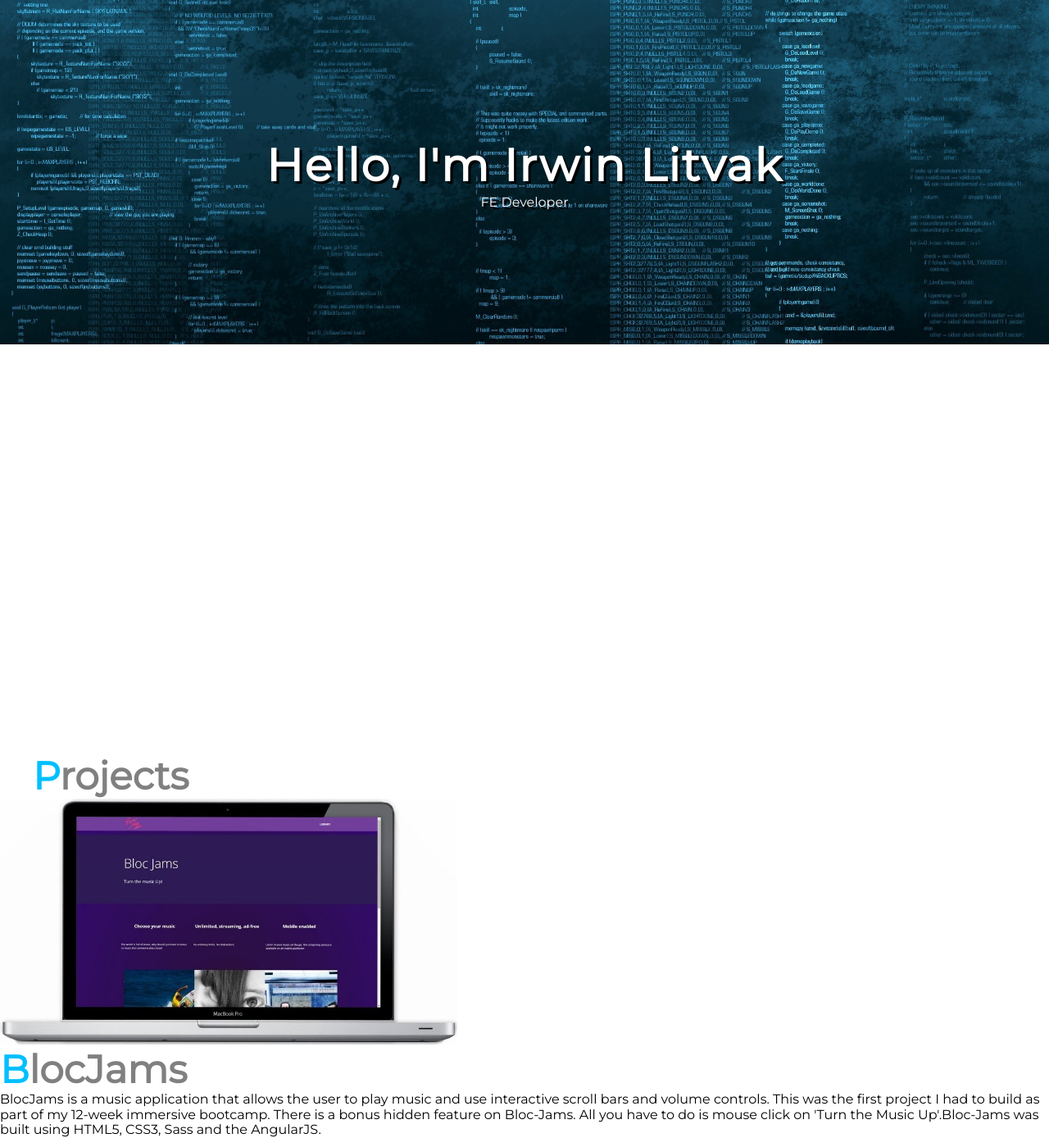
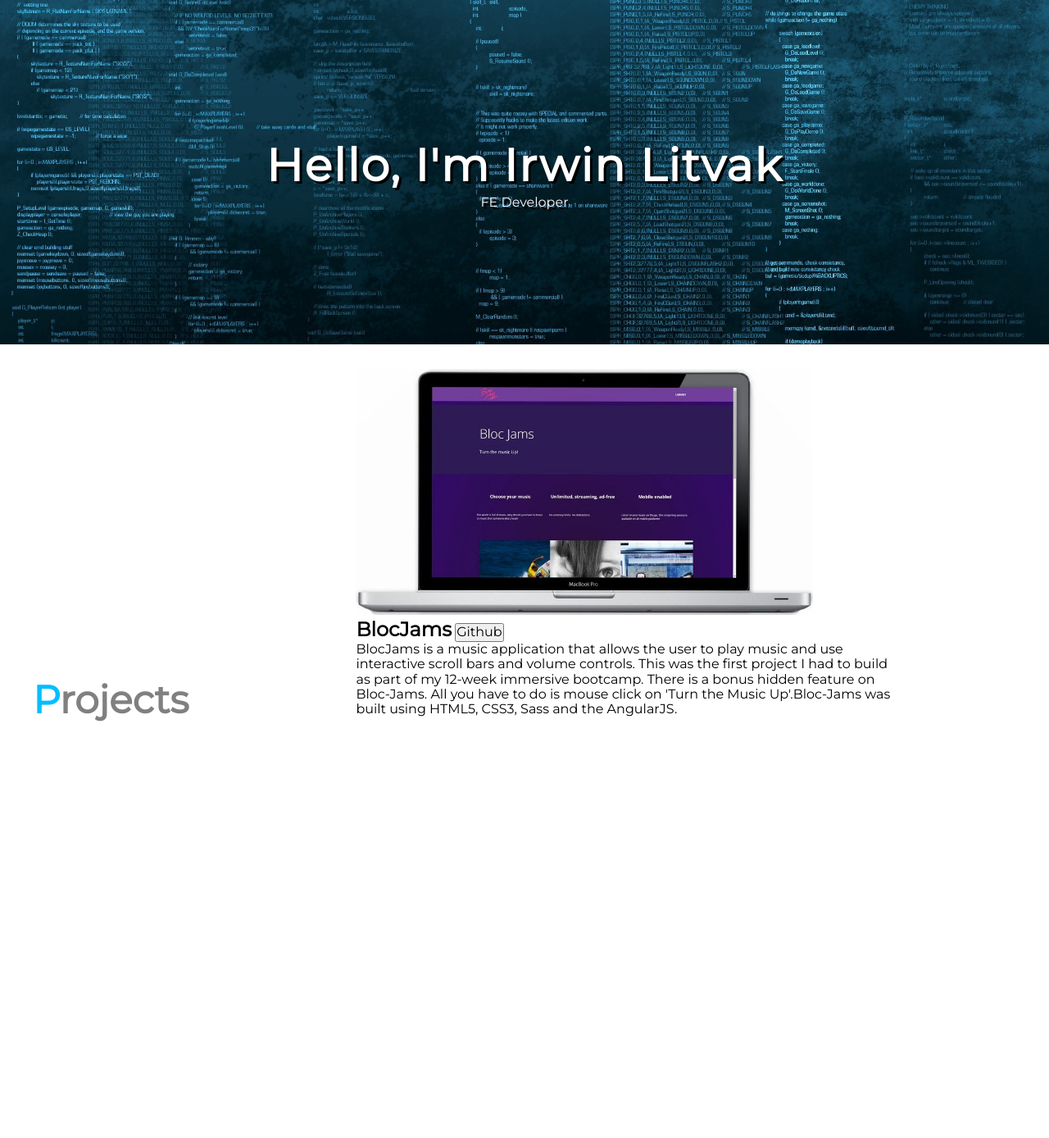
Before and after one commit to ilitvak/ilitvak.github.io, a PHP site: page / in a window 1280 px wide. Shown: the whole page at 82% size. After the commit the page ends 880 px from the top, so only its background shows below. Run offline with PHP 8.4, Linux system fonts and the light colour scheme; some libraries are stand-ins or nearby versions.

Commit message:
updated html structure and css to more resemble projects section

```diff
--- a/index.html
+++ b/index.html
@@ -24,19 +24,21 @@
             <div class="projects-title-box">
                 <h2>Projects</h2>
             </div>
+
             <div class="project-table">
-                <div class="bloc-box">
+                <div class="bloc-box-container">
                     <a href="#" target="_blank">
                         <img class="bloc" src="assets/bloc-jams.jpg" alt="bloc-image" >
                     </a>
                 </div>
-                <div class="bloc-text-table">
+                <div class="bloc-title">
                     <h2>BlocJams</h2>
+                    <button class="github">Github</button>
                     <p>BlocJams is a music application that allows the user to play music and use interactive scroll bars and volume controls. This was the first project I had to build as part of my 12-week immersive bootcamp. There is a bonus hidden feature on Bloc-Jams. All you have to do is mouse click on 'Turn the Music Up'.Bloc-Jams was built using HTML5, CSS3, Sass and the AngularJS.
                     </p>
                 </div>
             </div>
-        </section>
+        </section> <!-- This is the main container for projects -->
 
 
         <script src="//cdnjs.cloudflare.com/ajax/libs/jquery/2.1.3/jquery.min.js"></script>
--- a/stylesheets/style.css
+++ b/stylesheets/style.css
@@ -48,22 +48,28 @@ body, html {
 /* projects title container */
 
 .projects-section-container {
-   width: 100%;
+    width: 100%;
+    padding-top: 30px;
 }
 
-.projects-section-container h2::first-letter {
+.projects-title-box h2::first-letter {
     color: #00bfff;
 }
 
-.projects-section-container h2 {
+.projects-title-box h2 {
     font-size: 47px;
     color: grey;
 }
 
 .projects-title-box {
+    display: inline-block;
     margin-left: 40px;
-    padding-top: 500px;
-    width: 500px;
+    padding: 200px 200px 0 0;
+}
+
+.project-table {
+    display: inline-block;
+    width: 660px;
 }
 
 /* end of projects title container */
@@ -71,12 +77,15 @@ body, html {
 
 /* section for projects */
 
+.bloc-box-container {
+    display: inline-block;
+}
 
 .bloc {
     width: 558px;
     height: 300px;
 }
 
-.projects-text-container {
+.bloc-title h2 {
     display: inline-block;
 }
```
